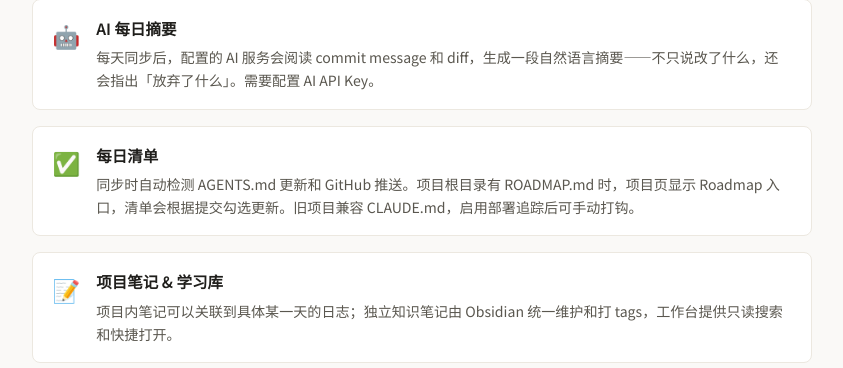
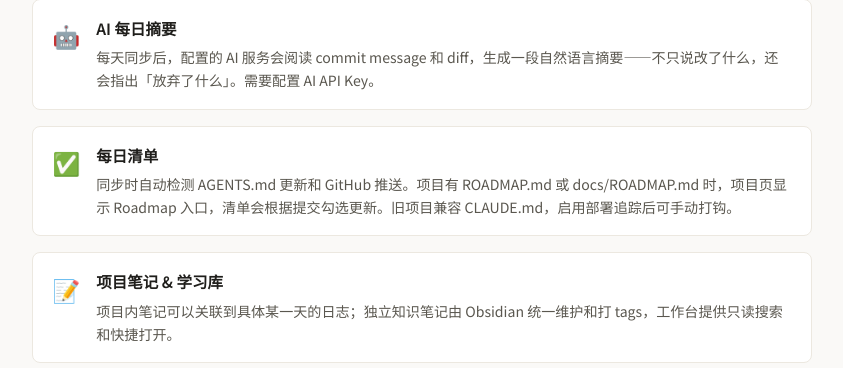
Before and after one commit to jasminemo1110/coding-manager, a Flask app: page /guide in a window 1280 px wide. Shown: the part 577-945 px from the top of the page, without its empty margins (50-893 px from the left). Run offline with Flask 3, Linux system fonts and the light colour scheme; data comes from the database, SQL or seed files in the repository; data that the repository does not hold is empty.

Commit message:
让放在 docs 里的路线图也能进入项目清单

```diff
--- a/app.py
+++ b/app.py
@@ -246,7 +246,7 @@ def build_todos(projects):
             })
         log = p.get("latest_log")
         if log and not log.get("checklist_reminder_ignored"):
-            has_roadmap = bool(scanner.roadmap_path(p.get("path")))
+            has_roadmap = bool(scanner.roadmap_file(p.get("path")))
             if log["date"] != today:
                 has_roadmap = has_roadmap and log.get("roadmap_updated") is not None
             fields = log_available_fields(log, has_roadmap)
@@ -606,7 +606,7 @@ def project_detail(pid):
     if not p:
         abort(404)
     enriched = enrich_project(p, live=True)
-    has_roadmap = enriched["live"].get("has_roadmap", False)
+    has_roadmap = bool(enriched["live"].get("roadmap_file"))
     today = date.today().isoformat()
     with db.cursor() as cur:
         cur.execute(
@@ -680,11 +680,19 @@ def project_detail(pid):
 @app.route("/project/<int:pid>/roadmap")
 def project_roadmap(pid):
     p = get_project(pid)
-    path = scanner.roadmap_path(p.get("path")) if p else None
-    if not path:
+    if not p or not p.get("path"):
         abort(404)
+    root = os.path.realpath(p["path"])
+    relative = scanner.roadmap_file(root)
+    if not relative:
+        abort(404)
+    folder, filename = os.path.split(relative)
     try:
-        fd = os.open(path, os.O_RDONLY | os.O_NOFOLLOW | os.O_NONBLOCK)
+        directory = os.open(os.path.join(root, folder), os.O_RDONLY | os.O_DIRECTORY | os.O_NOFOLLOW)
+        try:
+            fd = os.open(filename, os.O_RDONLY | os.O_NOFOLLOW | os.O_NONBLOCK, dir_fd=directory)
+        finally:
+            os.close(directory)
         with os.fdopen(fd, encoding="utf-8-sig", errors="replace") as source:
             if not stat.S_ISREG(os.fstat(source.fileno()).st_mode):
                 abort(404)
@@ -1086,10 +1094,10 @@ def sync_project_day(p, day_iso, today, unpushed_hashes, info, ai_cfg):
     auto_pushed = 0 if (day_hashes & unpushed_hashes) else 1
     # 当前清单也能看到未提交的新文件。回补时看当天最后一条 commit 的文件树。
     # 本地还未提交的移除只隐藏当前项，已提交的当日状态仍可保留在历史里。
-    has_roadmap = (is_today and info.get("has_roadmap")) or scanner.roadmap_at_commit(
-        p["path"], commits[0]["hash"]
-    )
-    auto_roadmap = int(scanner.ROADMAP_FILENAME in changed_files) if has_roadmap else None
+    roadmap_file = info.get("roadmap_file") if is_today else None
+    if not roadmap_file:
+        roadmap_file = scanner.roadmap_at_commit(p["path"], commits[0]["hash"])
+    auto_roadmap = int(roadmap_file in changed_files) if roadmap_file else None
 
     has_claudemd = bool(info.get("has_claudemd"))
     disabled = default_disabled_for(p, has_claudemd=has_claudemd)
--- a/scanner.py
+++ b/scanner.py
@@ -74,21 +74,31 @@ def normalize_github_repo(value):
     return parsed or value.strip("/").removesuffix(".git")
 
 
-ROADMAP_FILENAME = "ROADMAP.md"
+ROADMAP_FILES = ("ROADMAP.md", "docs/ROADMAP.md")
 
 
-def roadmap_path(path):
+def roadmap_file(path):
+    """Return the preferred Roadmap path relative to the repository."""
     if not path:
         return None
-    candidate = os.path.join(path, ROADMAP_FILENAME)
-    if os.path.isfile(candidate) and not os.path.islink(candidate):
-        return candidate
+    for relative in ROADMAP_FILES:
+        candidate = os.path.join(path, relative)
+        if relative.startswith("docs/") and os.path.islink(os.path.dirname(candidate)):
+            continue
+        if os.path.isfile(candidate) and not os.path.islink(candidate):
+            return relative
     return None
 
 
 def roadmap_at_commit(path, commit_hash):
-    entry, rc = run(["git", "ls-tree", commit_hash, "--", ROADMAP_FILENAME], cwd=path)
-    return rc == 0 and entry.startswith(("100644 blob ", "100755 blob "))
+    entries, rc = run(["git", "ls-tree", commit_hash, "--", *ROADMAP_FILES], cwd=path)
+    if rc != 0:
+        return None
+    regular_files = {
+        entry.partition("\t")[2] for entry in entries.splitlines()
+        if entry.startswith(("100644 blob ", "100755 blob "))
+    }
+    return next((name for name in ROADMAP_FILES if name in regular_files), None)
 
 
 def get_repo_info(path):
@@ -107,7 +117,7 @@ def get_repo_info(path):
         "has_claudemd": False,
         "claudemd_mtime": None,
         "has_agentsmd": False,
-        "has_roadmap": bool(roadmap_path(path)),
+        "roadmap_file": roadmap_file(path),
         "has_unpushed": False,
         "unpushed_count": 0,
         "project_type": None,
--- a/templates/guide.html
+++ b/templates/guide.html
@@ -38,7 +38,7 @@
         <div class="gf-icon">✅</div>
         <div>
           <div class="gf-title">每日清单</div>
-          <div class="gf-desc">同步时自动检测 AGENTS.md 更新和 GitHub 推送。项目根目录有 ROADMAP.md 时，项目页显示 Roadmap 入口，清单会根据提交勾选更新。旧项目兼容 CLAUDE.md，启用部署追踪后可手动打钩。</div>
+          <div class="gf-desc">同步时自动检测 AGENTS.md 更新和 GitHub 推送。项目有 ROADMAP.md 或 docs/ROADMAP.md 时，项目页显示 Roadmap 入口，清单会根据提交勾选更新。旧项目兼容 CLAUDE.md，启用部署追踪后可手动打钩。</div>
         </div>
       </div>
 
```
Also changed, not shown: AGENTS.md (+1 -1 lines), tests/test_sync.py (+22 -5 lines), README.md.
